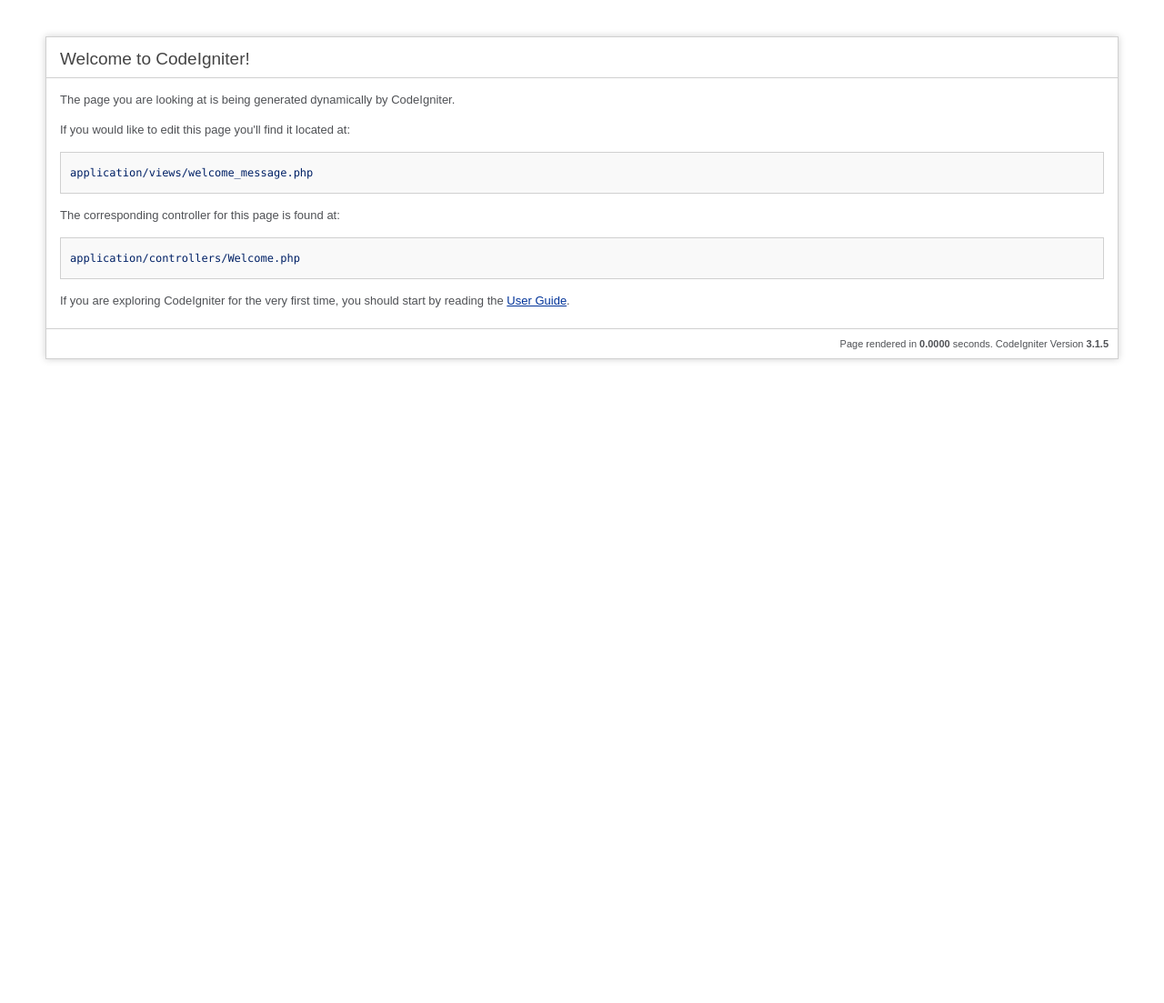
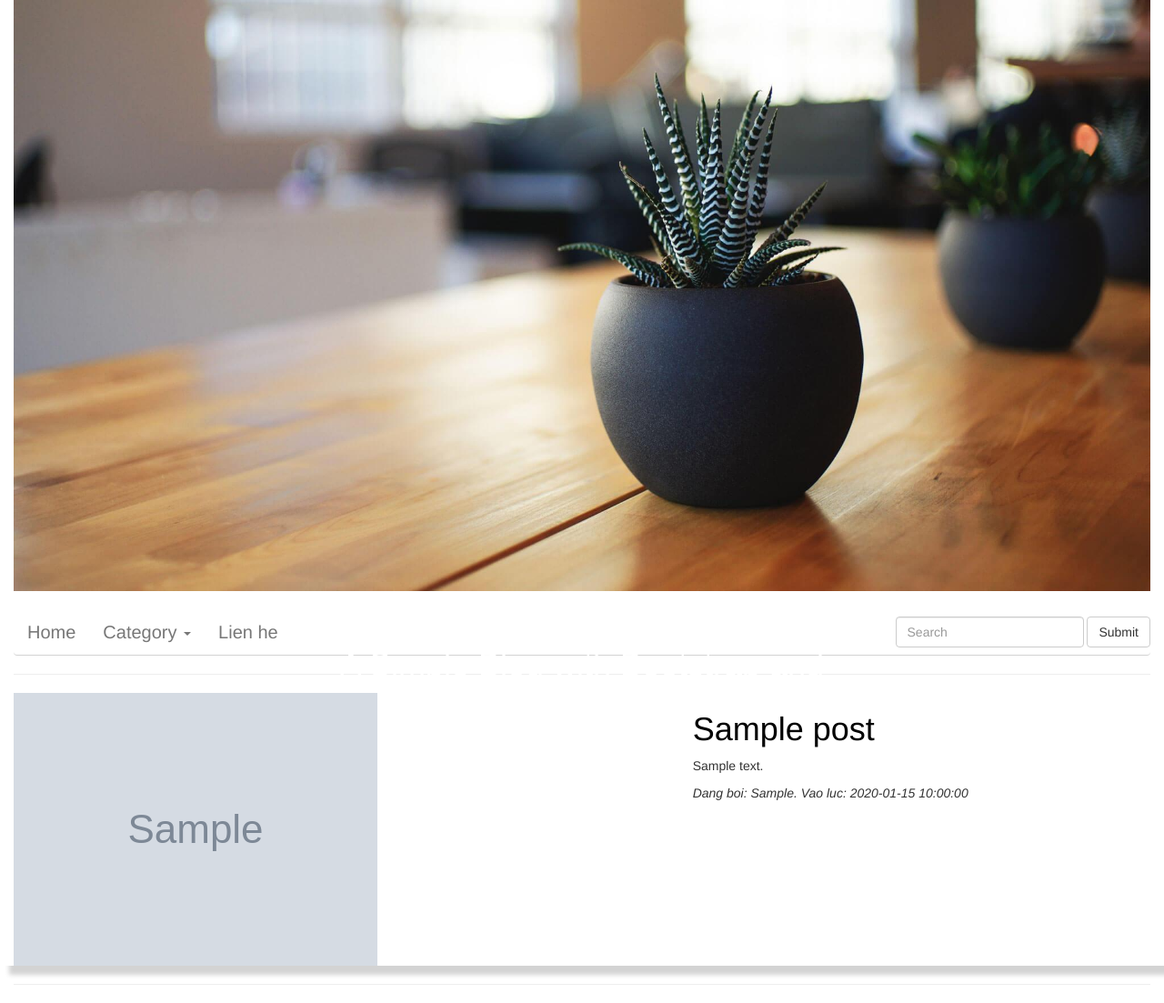
Before and after one commit to phucsecond6554/CI_Blog, a CodeIgniter app: page /CI_Blog/ in a window 1280 px wide. Shown: the whole page at 91% size. Before the commit the page ends 398 px from the top, so only its background shows below. Run offline with CodeIgniter, Linux system fonts and the light colour scheme; tables that the repository leaves empty or names only in its code hold one stand-in row (values such as "Sample post"); grey boxes marked "Sample" are stand-in pictures.

Commit message:
Hoan thanh Category, Search

```diff
--- a/application/config/routes.php
+++ b/application/config/routes.php
@@ -49,8 +49,10 @@
 | Examples:	my-controller/index	-> my_controller/index
 |		my-controller/my-method	-> my_controller/my_method
 */
-$route['default_controller'] = 'Welcome';
+$route['default_controller'] = 'Home';
 $route['404_override'] = '';
 $route['translate_uri_dashes'] = FALSE;
 $route['Admin/(:any)'] = 'Admin/$1';
 $route['Admin'] = 'Admin/Dashboard';
+$route['Post/(:any)'] = 'Post/index/$1';
+$route['Category/(:any)'] = 'Category/index/$1';
--- /dev/null
+++ b/application/controllers/Home.php
@@ -0,0 +1,29 @@
+<?php
+  defined('BASEPATH') OR exit('No direct script access allowed');
+
+  /**
+   *
+   */
+  class Home extends CI_Controller
+  {
+    private $_data;
+
+    function __construct()
+    {
+      parent::__construct();
+      $this->load->library('pagination');
+      $this->load->helper('url');
+      $this->load->model('Site/Post_Model');
+
+      $this->_data['title'] = 'Trang chu';
+      $this->_data['subview'] = 'Site/layout/home';
+    }
+
+    public function index(){
+      $this->_data['post'] = $this->Post_Model->get_post_page();
+      $this->load->view('Site/main_layout', $this->_data);
+    }
+  }
+
+
+ ?>
--- /dev/null
+++ b/application/models/Site/Post_Model.php
@@ -0,0 +1,56 @@
+<?php
+  /**
+   *
+   */
+  class Post_Model extends CI_Model
+  {
+    private $table_name = 'post';
+
+    function __construct()
+    {
+      parent::__construct();
+      $this->load->database();
+    }
+
+
+    public function get_post_page($page = null, $record = null){
+      $this->db->select('id, title, url, posttime, postby, description, demo_img');
+
+      if($page !== null && $record !== null){
+        $this->db->limit($record, ($page - 1) * $record);
+        $query = $this->db->get($this->table_name);
+
+        return $query->result();
+      }else {
+        $query = $this->db->get($this->table_name);
+
+        return $query->result();
+      }
+    } // Function get_post_page lay post theo trang
+
+    public function get_post_category($category, $page = null, $record = null){
+      $this->db->select('id, title, url, posttime, postby, description, demo_img');
+
+      $this->db->like('category', $category);
+
+      $query = $this->db->get($this->table_name);
+
+      return $query->result();
+    } // Tim kiem theo category
+
+    public function post_search($search_key){
+      $this->db->select('id, title, url, posttime, postby, description, demo_img');
+      $this->db->like('title', $search_key);
+      $query = $this->db->get($this->table_name);
+
+      return $query->result();
+    }//post_search
+
+    public function get_detail($url){
+      $this->db->where('url', $url);
+      $query = $this->db->get($this->table_name);
+      return $query->row();
+    } // Lay post
+  }
+
+ ?>
--- a/application/views/Admin/main_layout.php
+++ b/application/views/Admin/main_layout.php
@@ -50,8 +50,7 @@
               <li><a href="<?php echo base_url('Admin/Dashboard'); ?>">Dashboard</a></li>
               <li><a href="<?php echo base_url('Admin/Post'); ?>">Post</a></li>
               <li><a href="<?php echo base_url('Admin/Allpost'); ?>">All post</a></li>
-              <li><a href="#">Account</a></li>
-              <li><a href="#">Change web info</a></li>
+              <li><a href="<?php echo base_url('Admin/Admin_List') ?>">Account</a></li>
             </ul>
           </div> <!--Left sidebar-->
 
--- /dev/null
+++ b/application/views/Site/layout/home.php
@@ -0,0 +1,15 @@
+<?php foreach($post as $value){ ?>
+  <div class="row post">
+    <div class="col-md-7 col-xs-12 post-block">
+      <img class="img-responsive" src="<?php echo $value->demo_img ?>">
+    </div>
+    <div class="col-md-5 col-xs-12">
+      <a href="<?php echo base_url('Post/'.$value->url); ?>"><h1><?php echo $value->title ?></h1></a>
+      <p><?php echo $value->description; ?></p>
+      <i>Dang boi: <?php echo $value->postby; ?>. Vao luc: <?php echo $value->posttime; ?></i>
+    </div>
+  </div> <!--Blog post block-->
+
+  <hr>
+</div>
+<?php } ?>
--- /dev/null
+++ b/application/views/Site/main_layout.php
@@ -0,0 +1,70 @@
+<!DOCTYPE html>
+<html>
+<head>
+	<title><?php echo $title ?></title>
+	<meta charset="utf-8">
+	<meta name="viewport" content="width=device-width, initial-scale=1">
+
+	<!--Bootstrap CSS-->
+
+	<link rel="stylesheet" href="<?php echo base_url('css/bootstrap.min.css'); ?>">
+
+  <script src="<?php echo base_url('js/jquery-3.2.1.min.js') ?>"></script>
+  <script src="<?php echo base_url('js/bootstrap.min.js') ?>"></script>
+
+	<link rel="stylesheet" type="text/css" href="<?php echo base_url('css/style.css') ?>">
+	<link rel="stylesheet" type="text/css" href="<?php echo base_url('css/pagination.css') ?>">
+
+	<style media="screen">
+		.nav-custom{
+			background-color: transparent;
+			border: none;
+			border-bottom: 1px solid lightgray;
+			margin-top: 20px;
+		}
+	</style>
+</head>
+
+<body>
+	<div class="container-fluid">
+		<div class="parallax">
+
+			<div class="header-text">
+				<h1>A Simple Blog with Bootstrap and Codeigniter</h1>
+			</div>
+		</div> <!--Parallax Scroll-->
+
+		<nav class="navbar navbar-default nav-custom">
+		    <ul class="nav navbar-nav">
+		    	<li><a href="<?php echo base_url('Home/index') ?>">Home</a></li>
+		    	<li class="dropdown">
+		    		<a class="dropdown-toggle" data-toggle="dropdown" href="">Category
+		    			<span class="caret"></span>
+		    		</a>
+		    		<ul class="dropdown-menu">
+			          <li><a href="<?php echo base_url('Category/lap-trinh'); ?>">Lap trinh</a></li>
+			          <li><a href="<?php echo base_url('Category/tin-moi'); ?>">Tin moi</a></li>
+			          <li><a href="<?php echo base_url('Category/chuyen-linh-tinh'); ?>">Chuyen linh tinh</a></li>
+			        </ul>
+		    	</li>
+		    	<li><a href="">Lien he</a></li>
+		    </ul>
+
+		    <form class="navbar-form navbar-right" role="search" action="<?php echo base_url('Search') ?>"
+					method="get">
+			  <div class="form-group">
+			    <input type="text" class="form-control" placeholder="Search" name="search-key">
+			  </div>
+			  <button type="submit" class="btn btn-default">Submit</button>
+			</form>
+		</nav> <!--Nav-->
+		<hr>
+
+		<?php $this->load->view($subview); ?> <!--subview hay maincontain-->
+
+	</div> <!--Container -->
+
+	<!--Bootstrap Javascript-->
+
+</body>
+</html>
--- a/css/style.css
+++ b/css/style.css
@@ -9,8 +9,15 @@
 }
 
 .nav li a{
-	color: white;
 	font-size: 20px;
+}
+
+.navibar{
+	margin-top: 30px;
+}
+
+.search-form input[type=search]{
+	float: left;
 }
 
 .header{
@@ -33,6 +40,11 @@
 	box-shadow: 10px 10px 5px lightgray;
 }
 
+.post a{
+	color: black;
+	font-size: 55px;
+}
+
 .detail p{
 	font-size: 20px;
 	font-family: Helvetica, Arial, sans-serif;
```
Also changed, not shown: application/controllers/Category.php (added, +33 -0 lines), application/controllers/Post.php (added, +28 -0 lines), application/controllers/Search.php (added, +33 -0 lines), application/views/Site/layout/category.php (added, +16 -0 lines), application/views/Site/layout/post.php (added, +10 -0 lines), application/views/Site/layout/search.php (added, +16 -0 lines).
